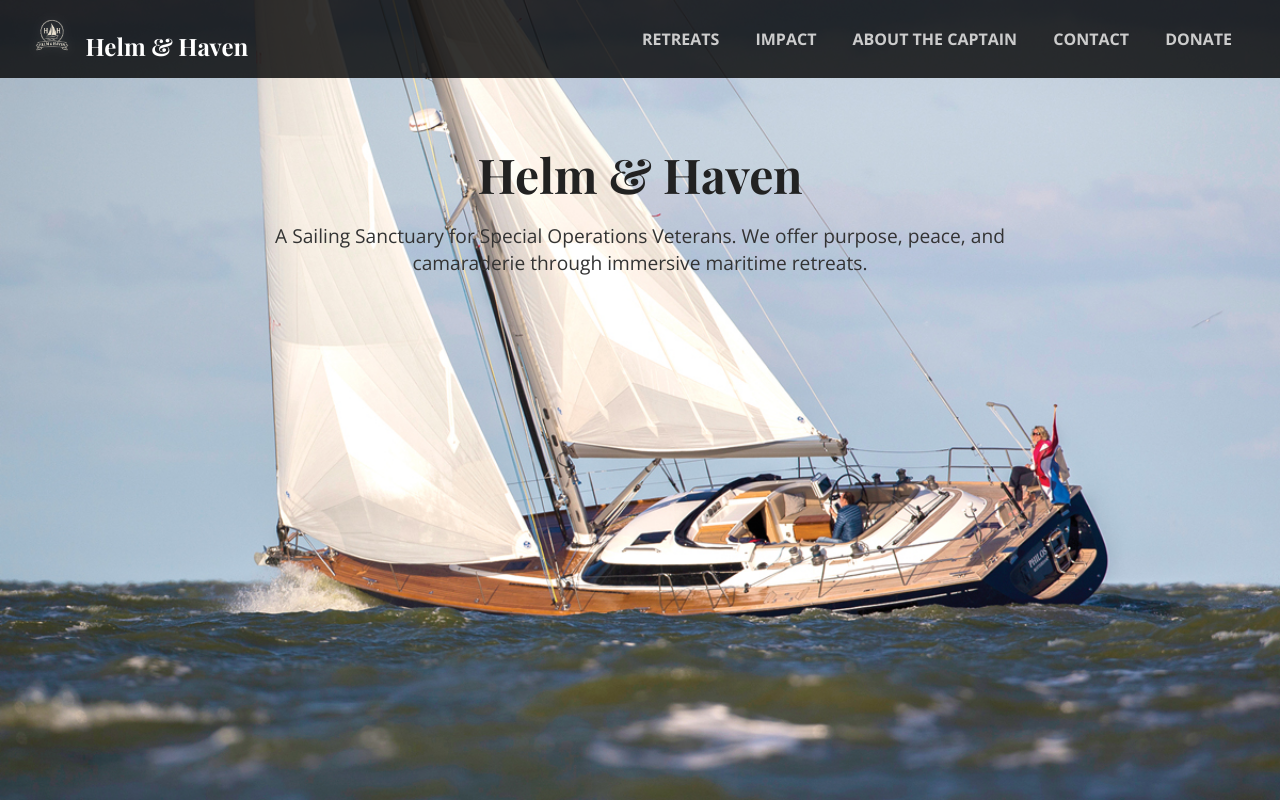
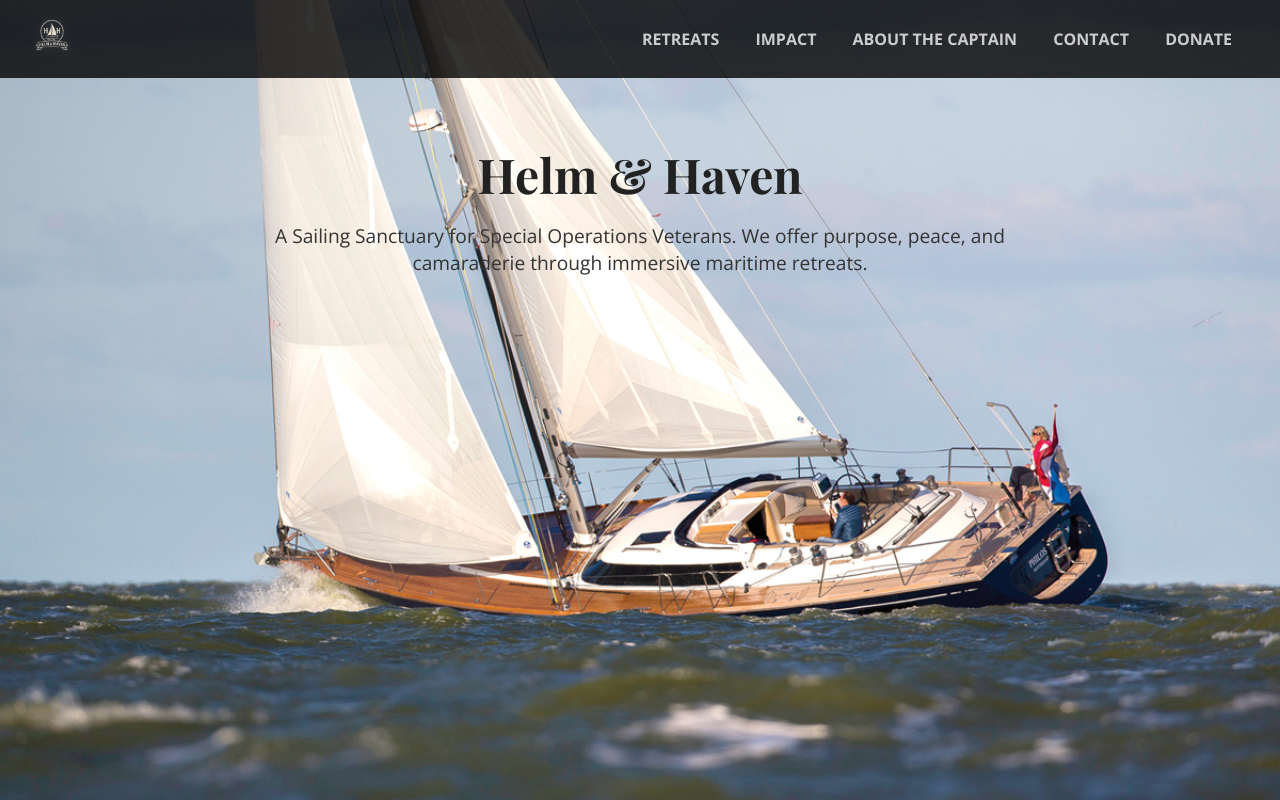
Before and after one commit to thorman129/helmandhaven.github.io, a plain HTML site: page index.html in a window 1280 px wide. Drawn offline with nearby package versions, Linux system fonts and the light colour scheme.

Commit message:
Update index.html

```diff
--- a/index.html
+++ b/index.html
@@ -83,7 +83,6 @@
     <div class="header-logo">
       <a href="index.html">
         <img src="helm_and_haven_logo_transparent.png" alt="Helm & Haven Logo">
-        Helm & Haven
       </a>
     </div>
     <nav>
```
